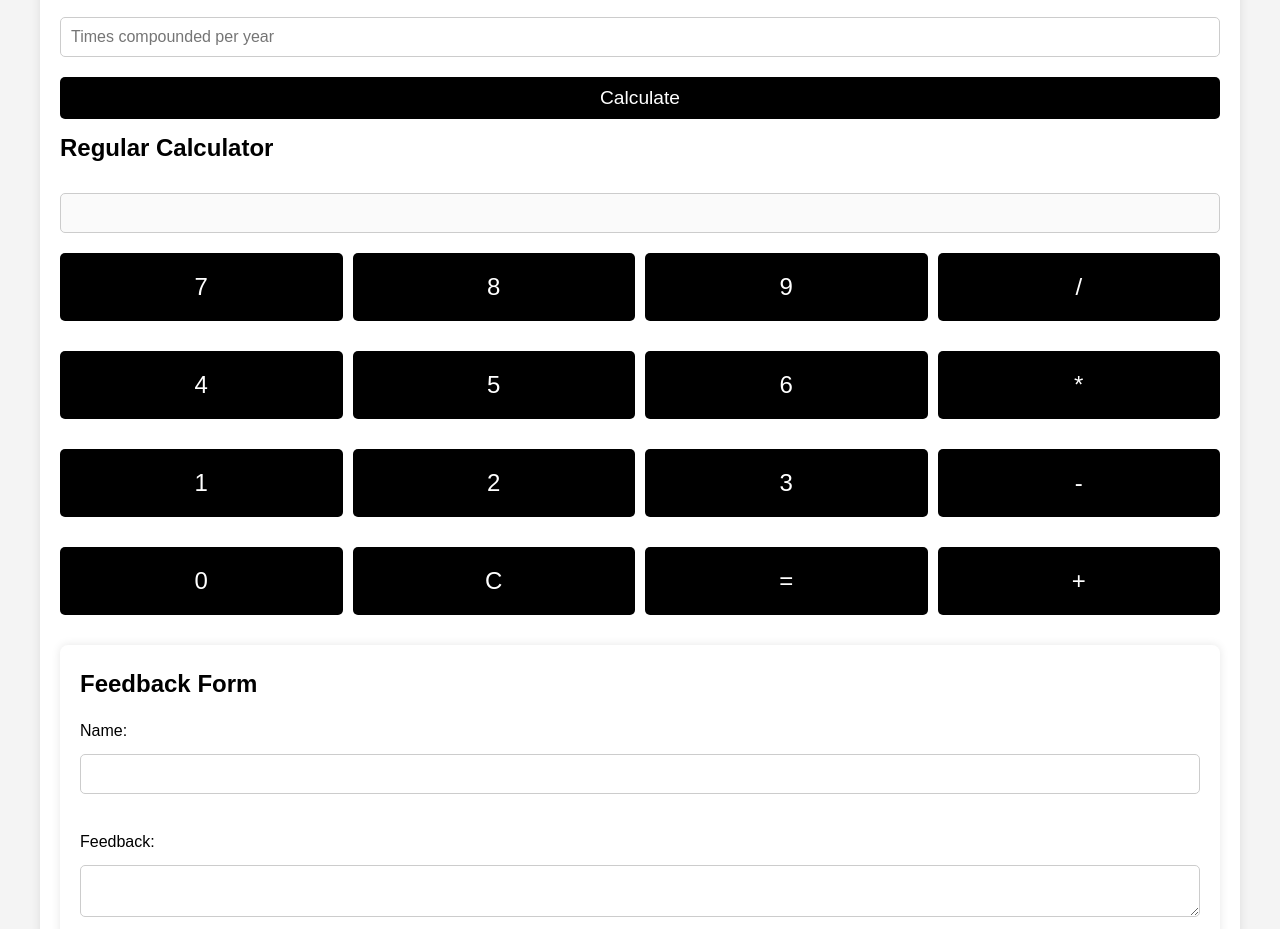
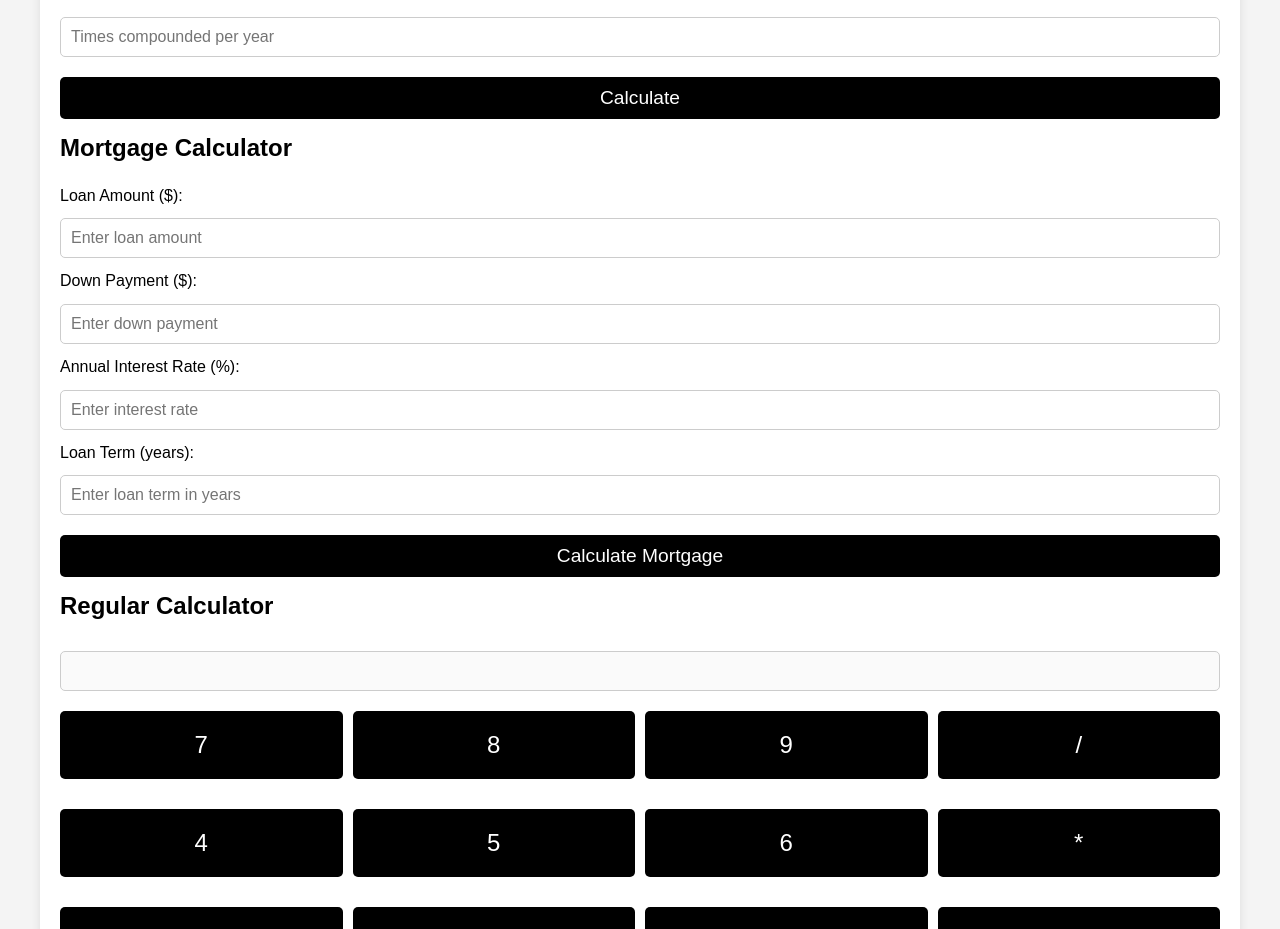
Before and after one commit to jweedor/multi-purpose-Calculator--and-Converter, a website: page index.html in a window 1280 px wide. Shown: the part 1300-2229 px from the top of the page. Drawn offline with Linux system fonts and the light colour scheme.

Commit message:
Update index.html
Integration of Mortgage Calculator.

Key Features
Down Payment Input:

A new input field is added to capture the down payment amount from the user.
The field accepts only non-negative numerical values to ensure valid input.
Loan Amount Adjustment:

The calculator now deducts the down payment from the total loan amount before calculating the monthly payment.
This adjustment reflects the actual loan amount the user will finance.

Enhanced Validation:

The mortgage calculation function includes validation checks for the down payment to ensure it is not greater than the loan amount.
Proper error messages are displayed for invalid inputs, enhancing user experience.

Monthly Payment Calculation:

The monthly mortgage payment is calculated using the adjusted loan amount (loan amount minus down payment), ensuring users get a realistic estimate of their monthly obligations.

```diff
--- a/index.html
+++ b/index.html
@@ -376,6 +376,26 @@
             <p id="compound-result"></p>
         </section>
 
+        <!-- Mortgage Calculator -->
+        <div id="mortgage-calculator">
+            <h2>Mortgage Calculator</h2>
+            <label for="loan-amount">Loan Amount ($):</label>
+            <input type="number" id="loan-amount" placeholder="Enter loan amount" required>
+
+            <label for="down-payment">Down Payment ($):</label>
+            <input type="number" id="down-payment" placeholder="Enter down payment" required>
+
+            <label for="interest-rate">Annual Interest Rate (%):</label>
+            <input type="number" id="interest-rate" placeholder="Enter interest rate" required>
+
+            <label for="loan-term">Loan Term (years):</label>
+            <input type="number" id="loan-term" placeholder="Enter loan term in years" required>
+
+            <button onclick="calculateMortgage()">Calculate Mortgage</button>
+
+            <div id="mortgage-result"></div>
+        </div>
+
         <!-- Regular Calculator -->
         <section id="regular-calculator">
             <h2>Regular Calculator</h2>
```
